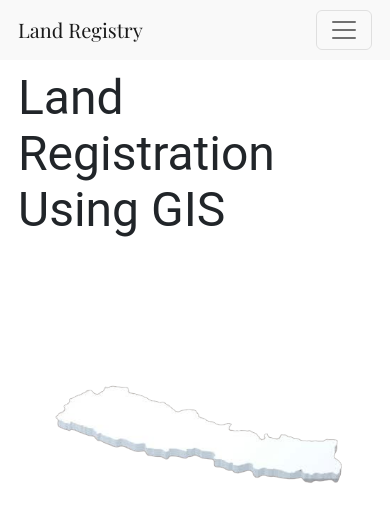
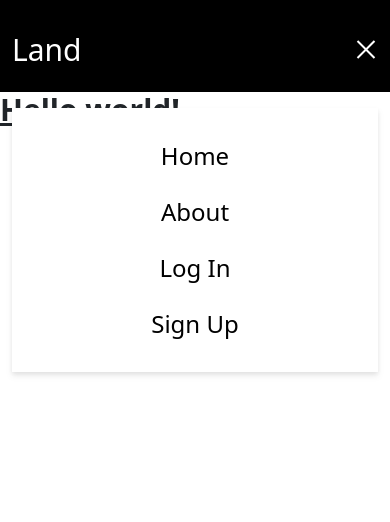
Before and after one commit to siddhantshrestha/land-registry-based-on-GIS, a React (Create React App) app in the folder frontend/: page / in a window 390 px wide. Shown: the top 522 px of the page. Built offline with nearby package versions, Linux system fonts and the light colour scheme.

Commit message:
navbar created

```diff
--- a/frontend/package.json
+++ b/frontend/package.json
@@ -41,5 +41,8 @@
       "last 1 firefox version",
       "last 1 safari version"
     ]
+  },
+  "devDependencies": {
+    "tailwindcss": "^3.2.4"
   }
 }
--- a/frontend/src/component/Header.js
+++ b/frontend/src/component/Header.js
@@ -1,43 +1,73 @@
-import React from "react"
-import { Navbar, Nav } from "react-bootstrap"
+/* eslint-disable jsx-a11y/anchor-is-valid */
+import React, {useState} from "react"
+
 
 const Header = () => {
-  // const [scrolled, setScrolled] = useState(false)
+const [toggle,setToggle] = useState(true);
 
-  // const handleScroll = () => {
-  //   const offset = window.scrollY
-  //   if (offset > 90) {
-  //     setScrolled(true)
-  //   } else {
-  //     setScrolled(false)
-  //   }
-  // }
 
-  // useEffect(() => {
-  //   window.addEventListener("scroll", handleScroll)
-  // })
-  // let navbarClasses = [""]
-  // if (scrolled) {
-  //   navbarClasses.push("scrolled")
-  // }
+
+  const handleClick=()=>{
+    setToggle(!toggle);
+  }
+
+
+
 
   return (
-   <header className="header">
-     <Navbar collapseOnSelect expand='lg' sticky="top" id='nav'>
-      <Navbar.Brand href='#home'>
-       Land Registry
-      </Navbar.Brand>
-      <Navbar.Toggle aria-controls='responsive-navbar-nav' />
-      <Navbar.Collapse id='responsive-navbar-nav'>
-        <Nav id='nav__item' className='m-auto'>
-          <Nav.Link href='#features'>Home</Nav.Link>
-          <Nav.Link href='#features'>User</Nav.Link>
-          <Nav.Link href='#pricing'>Land Registry</Nav.Link>
-          <Nav.Link href='#features'>About </Nav.Link>
-        </Nav>
-      </Navbar.Collapse>
-    </Navbar>
-   </header>
+    <header className='bg-black'>
+      <nav className='relative container mx-auto p-6'>
+        {/* flex conatiner */}
+        <div className='flex item-center justify-between'>
+          <div className='pt-2'>
+            <div className='text-3xl text-white'>Land</div>
+          </div>
+
+          <div className='hidden  space-x-6 md:flex'>
+            <a href='#' className="text-decoration-none text-white text-2xl pt-2 ">Home</a>
+            <a href='#' className="text-decoration-none text-white text-2xl pt-2 ">About</a>
+            <a href='#' className="text-decoration-none text-white text-2xl pt-2 ">Log In</a>
+            <a href='#' className="text-decoration-none text-white text-2xl pt-2 ">Sign Up</a>
+          </div>
+
+          <button onClick={handleClick}
+            id={toggle? 'menu-btn': null}
+            className='block mt-3  hamburger md:hidden focus:outline-none'>
+            <span className='hamburger-top'></span>
+            <span className='hamburger-middle'></span>
+            <span className='hamburger-bottom'></span>
+          </button>
+        </div>
+
+        {/* Mobile Menu */}
+       {toggle ?  <div className='md:hidden'>
+          <div
+            id='menu'
+            className='absolute flex flex-col items-center self-end py-8 mt-10 space-y-6 font-bold bg-white sm:w-auto sm:self-center left-3 right-3 drop-shadow-md'>
+            <a
+              href='#'
+              className='text-decoration-none text-black text-2xl font-normal '>
+              Home
+            </a>
+            <a
+              href='#'
+              className='text-decoration-none text-black text-2xl font-normal'>
+              About
+            </a>
+            <a
+              href='#'
+              className='text-decoration-none text-black text-2xl font-normal'>
+              Log In
+            </a>
+            <a
+              href='#'
+              className='text-decoration-none text-black text-2xl font-normal'>
+              Sign Up
+            </a>
+          </div>
+        </div>: <></>}
+      </nav>
+    </header>
   )
 }
 
--- a/frontend/src/index.css
+++ b/frontend/src/index.css
@@ -1,4 +1,9 @@
 @import url("https://fonts.googleapis.com/css2?family=Merriweather:wght@300;400&family=Open+Sans:wght@300&family=Playfair+Display:wght@400;500&display=swap");
+
+@tailwind base;
+@tailwind components;
+@tailwind utilities;
+
 *,
 *::before,
 *::after {
@@ -24,32 +29,49 @@ video {
 
 body {
   font-family: "Merriweather", serif, "Open Sans", sans-serif,
-    "Playfair Display", serif ;
+    "Playfair Display", serif;
   -webkit-font-smoothing: antialiased;
   -moz-osx-font-smoothing: grayscale;
   min-height: 100vh;
 }
-.header {
-  display: flex;
-  justify-content: center;
-  background: #f9f9f9;
+
+.hamburger {
+  cursor: pointer;
+  width: 24px;
+  height: 24px;
+  transition: all 0.25s;
+  position: relative;
 }
 
-.navbar {
-  padding: 10px 15px;
-  max-width: 1140px;
-  width: 100%;
-  font-family: "Playfair Display";
+.hamburger-top,
+.hamburger-middle,
+.hamburger-bottom {
+  position: absolute;
+  top: 0;
+  left: 0;
+  width: 24px;
+  height: 2px;
+  background: white;
+  transform: rotate(0);
+  transition: all 0.5s;
 }
-#nav {
-  padding: 10px 18px;
+.hamburger-middle {
+  transform: translateY(7px);
 }
-#nav__item {
-  width: 100%;
-  justify-content: end;
+.hamburger-bottom {
+  transform: translateY(14px);
 }
-.nav-link {
-  padding: 10px 25px !important;
-  display: flex !important;
-  justify-content: center;
+
+#menu-btn {
+  transform: rotate(90deg);
+  transform: translateY(0px);
 }
+
+#menu-btn .hamburger-top {
+  transform: rotate(45deg) translateY(6px) translate(6px);
+}
+#menu-btn .hamburger-middle {
+display: none}
+#menu-btn .hamburger-bottom {
+  transform: rotate(-45deg) translateY(6px) translate(-6px);
+}
--- a/frontend/src/index.js
+++ b/frontend/src/index.js
@@ -3,7 +3,6 @@ import ReactDOM from 'react-dom/client';
 import './index.css';
 import 'bootstrap/dist/css/bootstrap.css';
 import App from './App';
-import reportWebVitals from './reportWebVitals';
 
 const root = ReactDOM.createRoot(document.getElementById('root'));
 root.render(
@@ -15,4 +14,3 @@ root.render(
 // If you want to start measuring performance in your app, pass a function
 // to log results (for example: reportWebVitals(console.log))
 // or send to an analytics endpoint. Learn more: https://bit.ly/CRA-vitals
-reportWebVitals();
--- a/frontend/src/pages/Homepage.js
+++ b/frontend/src/pages/Homepage.js
@@ -1,32 +1,9 @@
 import React from "react"
-// import { Box, Grid } from "@mui/system"
-import { Box, Grid, Typography } from "@mui/material"
-import mapImage  from '../images/map.png'
 const Homepage = () => {
   return (
-    <Box className='mainpage'>
-      <Grid
-        container
-        sx={{
-          flexGrow: 1,
-          maxWidth: "1140px",
-          margin: "auto",
-          padding: "10px 18px",
-        }}>
-        <Grid item xs={12} md={6}>
-          <Grid container>
-            <Typography variant='h3' gutterBottom className='info-title'>
-              Land<br/> Registration<br/> Using GIS
-            </Typography>
-          </Grid>
-        </Grid>
-        <Grid item xs={12} md={6}>
-          <Grid container>
-            <img alt='map' src={mapImage}/>
-          </Grid>
-        </Grid>
-      </Grid>
-    </Box>
+    <h1 class="text-3xl font-bold underline">
+    Hello world!
+  </h1>
   )
 }
 
--- a/frontend/src/reportWebVitals.js
+++ /dev/null
@@ -1,13 +0,0 @@
-const reportWebVitals = onPerfEntry => {
-  if (onPerfEntry && onPerfEntry instanceof Function) {
-    import('web-vitals').then(({ getCLS, getFID, getFCP, getLCP, getTTFB }) => {
-      getCLS(onPerfEntry);
-      getFID(onPerfEntry);
-      getFCP(onPerfEntry);
-      getLCP(onPerfEntry);
-      getTTFB(onPerfEntry);
-    });
-  }
-};
-
-export default reportWebVitals;
--- /dev/null
+++ b/frontend/tailwind.config.js
@@ -0,0 +1,14 @@
+/** @type {import('tailwindcss').Config} */
+module.exports = {
+  content: ["./src/**/*.{html,js}"],
+  theme: {
+    screens: {
+      sm: "480px",
+      md: "768px",
+      lg: "976px",
+      xl: "1440px",
+    },
+    extend: {},
+  },
+  plugins: [],
+}
```
Also changed, not shown: 1 other file (tests, documents, lock files or other folders).
